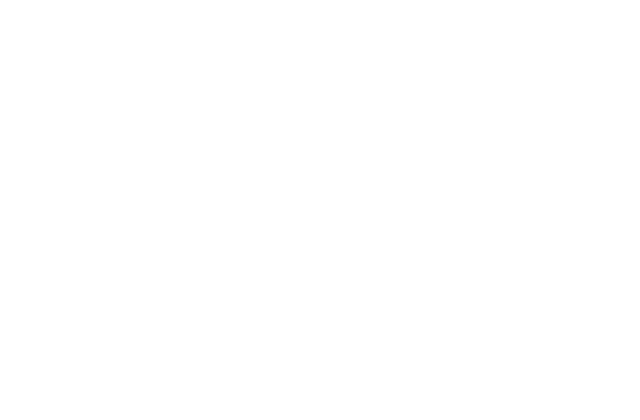
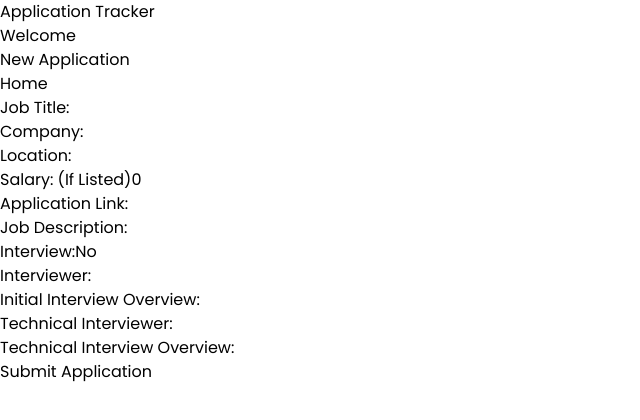
Before and after one commit to Robert-Best-2116/Group-Project, a React (Create React App) app in the folder client/: page /application in a window 1280 px wide. Before the commit this address had no page. Shown: the top 420 px of the page, without its empty margins (0-640 px from the left). Built offline with nearby package versions, Linux system fonts and the light colour scheme.

Commit message:
Added validations to Create page and completed Edit page. Fixed an error in backend controllers for update method.

```diff
--- a/client/src/App.js
+++ b/client/src/App.js
@@ -4,35 +4,23 @@
 import Dashboard from "./components/Dashboard";
 import ViewPost from "./components/ViewPost";
 import { useState } from "react";
-import CreatePost from "./components/CreatePost";
-
+import Create from "./components/Create";
+import Edit from "./components/Edit";
 
 function App() {
-  // STATE VALUE TO HOLD ALL APPLICATIONS - Alex
-  // WILL BE USED BY CreatePost AND Dashboard - Alex
-  const [applications, setApplications] = useState([]);
-
   return (
     <Router>
-
       <div className="App">
         <Routes>
           <Route path="/dashboard" element={<Dashboard />} />
           {/* Will need to implement ID in Route and on Button in card in Dashboard page*/}
           <Route path="/view" element={<ViewPost />} />
           {/* CREATE APPLICATION PAGE BELOW - Alex */}
-          <Route
-            path="/create"
-            element={
-              <CreatePost
-                applications={applications}
-                setApplications={setApplications}
-              />
-            }
-          />
+          <Route path="/application" element={<Create />} />
+          {/* EDIT APPLICATION PAGE BELOW - Alex */}
+          <Route path="/application/edit/:id" element={<Edit />} />
         </Routes>
       </div>
-
     </Router>
   );
 }
--- /dev/null
+++ b/client/src/components/Create.jsx
@@ -0,0 +1,188 @@
+import axios from "axios";
+import React, { useState } from "react";
+import { useNavigate, Link } from "react-router-dom";
+
+const Create = (props) => {
+  // PROPS, ERRORS AND SHORTCUTS
+  const [errors, setErrors] = useState({});
+  const navigate = useNavigate();
+
+  // STATE VARIABLES FOR THE FORM
+  const [jobTitle, setJobTitle] = useState("");
+  const [company, setCompany] = useState("");
+  const [location, setLocation] = useState("");
+  const [salary, setSalary] = useState(0);
+  const [applicationLink, setApplicationLink] = useState("");
+  const [jobDescription, setJobDescription] = useState("");
+  const [interview, setInterview] = useState("No");
+  const [interviewer, setInterviewer] = useState("");
+  const [overview, setOverview] = useState("");
+  const [technicalInterviewer, setTechnicalInterviewer] = useState("");
+  const [technicalOverview, setTechnicalOverview] = useState("");
+  const [userName, setUserName] = useState("TEST");
+  const [userId, setUserId] = useState(12345);
+
+  // userName and userId HIDDEN INPUTS WILL BE NEEDED
+
+  const onSubmitHandler = (e) => {
+    e.preventDefault();
+    axios
+      .post("http://localhost:8000/api/application", {
+        jobTitle,
+        company,
+        location,
+        salary,
+        applicationLink,
+        jobDescription,
+        interview,
+        interviewer,
+        overview,
+        technicalInterviewer,
+        technicalOverview,
+        userName,
+        userId,
+      })
+      .then((res) => {
+        console.log(res.data);
+        navigate(`/dashboard`);
+      })
+      .catch((err) => {
+        console.log(err);
+        setErrors(err.response.data.err.errors);
+        // console.log(errors.jobTitle.message);
+      });
+  };
+
+  return (
+    <div>
+      <div>
+        <p>Application Tracker</p>
+        <p>Welcome {/* INSERT USER NAME HERE*/}</p>
+      </div>
+      <div>
+        <p>New Application</p>
+        <Link to="/dashboard">Home</Link>
+      </div>
+      <form onSubmit={onSubmitHandler}>
+        {errors.jobTitle ? (
+          <p style={{ color: "red" }}>{errors.jobTitle.message}</p>
+        ) : (
+          ""
+        )}
+        <p>
+          <label>Job Title:</label>
+          <input
+            type="text"
+            value={jobTitle}
+            onChange={(e) => setJobTitle(e.target.value)}
+          />
+        </p>
+        {errors.company ? (
+          <p style={{ color: "red" }}>{errors.company.message}</p>
+        ) : (
+          ""
+        )}
+        <p>
+          <label>Company:</label>
+          <input
+            type="text"
+            value={company}
+            onChange={(e) => setCompany(e.target.value)}
+          />
+        </p>
+        {errors.location ? (
+          <p style={{ color: "red" }}>{errors.location.message}</p>
+        ) : (
+          ""
+        )}
+        <p>
+          <label>Location:</label>
+          <input
+            type="text"
+            value={location}
+            onChange={(e) => setLocation(e.target.value)}
+          />
+        </p>
+        <p>
+          <label>Salary: (If Listed)</label>
+          <input
+            type="number"
+            value={salary}
+            onChange={(e) => setSalary(e.target.value)}
+          />
+        </p>
+        {errors.applicationLink ? (
+          <p style={{ color: "red" }}>{errors.applicationLink.message}</p>
+        ) : (
+          ""
+        )}
+        <p>
+          <label>Application Link:</label>
+          <input
+            type="text"
+            value={applicationLink}
+            onChange={(e) => setApplicationLink(e.target.value)}
+          />
+        </p>
+        {errors.jobDescription ? (
+          <p style={{ color: "red" }}>{errors.jobDescription.message}</p>
+        ) : (
+          ""
+        )}
+        <p>
+          <label>Job Description:</label>
+          <input
+            type="text"
+            value={jobDescription}
+            onChange={(e) => setJobDescription(e.target.value)}
+          />
+        </p>
+        <p>
+          <label>Interview:</label>
+          <input
+            type="text"
+            value={interview}
+            onChange={(e) => setInterview(e.target.value)}
+          />
+        </p>
+        <p>
+          <label>Interviewer:</label>
+          <input
+            type="text"
+            value={interviewer}
+            onChange={(e) => setInterviewer(e.target.value)}
+          />
+        </p>
+        <p>
+          <label>Initial Interview Overview:</label>
+          <input
+            type="text"
+            value={overview}
+            onChange={(e) => setOverview(e.target.value)}
+          />
+        </p>
+        <p>
+          <label>Technical Interviewer:</label>
+          <input
+            type="text"
+            value={technicalInterviewer}
+            onChange={(e) => setTechnicalInterviewer(e.target.value)}
+          />
+        </p>
+        <p>
+          <label>Technical Interview Overview:</label>
+          <input
+            type="text"
+            value={technicalOverview}
+            onChange={(e) => setTechnicalOverview(e.target.value)}
+          />
+        </p>
+        <input type="hidden" value={userName} />
+        <input type="hidden" value={userId} />
+        <input type="submit" value="Submit Application" />
+      </form>
+    </div>
+  );
+};
+
+export default Create;
--- a/client/src/components/CreatePost.jsx
+++ b/client/src/components/Edit.jsx
@@ -1,12 +1,12 @@
+import React, { useEffect, useState } from "react";
 import axios from "axios";
-import React, { useState } from "react";
-import { useNavigate, Link } from "react-router-dom";
+import { Link, useNavigate, useParams } from "react-router-dom";
 
-const CreatePost = (props) => {
-  // PROPS, ERRORS AND SHORTCUTS
-  const { applications, setApplications } = props;
+const Edit = () => {
+  // ERRORS AND SHORTCUTS
   const [errors, setErrors] = useState({});
   const navigate = useNavigate();
+  const { id } = useParams();
 
   // STATE VARIABLES FOR THE FORM
   const [jobTitle, setJobTitle] = useState("");
@@ -23,12 +23,41 @@
   const [userName, setUserName] = useState("TEST");
   const [userId, setUserId] = useState(12345);
 
-  // userName and userId HIDDEN INPUTS WILL BE NEEDED
+  // DELETE METHOD
+  const deleteApplication = (id) => {
+    axios
+      .delete(`http://localhost:8000/api/application/${id}`)
+      .then((res) => {
+        navigate("/dashboard");
+      })
+      .catch((err) => console.log(err));
+  };
 
-  const onSubmitHandler = (e) => {
+  // GET REQUEST FOR PRE FILLED FORM
+  useEffect(() => {
+    axios
+      .get(`http://localhost:8000/api/application/${id}`)
+      .then((res) => {
+        setJobTitle(res.data.jobTitle);
+        setCompany(res.data.company);
+        setLocation(res.data.location);
+        setSalary(res.data.salary);
+        setApplicationLink(res.data.applicationLink);
+        setJobDescription(res.data.jobDescription);
+        setInterview(res.data.interview);
+        setInterviewer(res.data.interviewer);
+        setOverview(res.data.overview);
+        setTechnicalInterviewer(res.data.technicalInterviewer);
+        setTechnicalOverview(res.data.technicalOverview);
+      })
+      .catch((err) => console.log(err));
+  }, []);
+
+  // UPDATE METHOD
+  const update = (e) => {
     e.preventDefault();
     axios
-      .post("http://localhost:8000/api/application", {
+      .patch(`http://localhost:8000/api/application/${id}`, {
         jobTitle,
         company,
         location,
@@ -44,16 +73,15 @@
         userId,
       })
       .then((res) => {
-        // console.log("then");
-        console.log(res.data);
-        // navigate(`/dashboard`);
+        console.log(res);
+        navigate(`/application/${id}`);
       })
       .catch((err) => {
-        // console.log("theeeeeen");
         console.log(err);
         setErrors(err.response.data.err.errors);
       });
   };
+
   return (
     <div>
       <div>
@@ -61,10 +89,15 @@
         <p>Welcome {/* INSERT USER NAME HERE*/}</p>
       </div>
       <div>
-        <p>New Application</p>
+        <p>Edit Application</p>
         <Link to="/dashboard">Home</Link>
       </div>
-      <form onSubmit={onSubmitHandler}>
+      <form onSubmit={update}>
+        {errors.jobTitle ? (
+          <p style={{ color: "red" }}>{errors.jobTitle.message}</p>
+        ) : (
+          ""
+        )}
         <p>
           <label>Job Title:</label>
           <input
@@ -73,6 +106,11 @@
             onChange={(e) => setJobTitle(e.target.value)}
           />
         </p>
+        {errors.company ? (
+          <p style={{ color: "red" }}>{errors.company.message}</p>
+        ) : (
+          ""
+        )}
         <p>
           <label>Company:</label>
           <input
@@ -81,6 +119,11 @@
             onChange={(e) => setCompany(e.target.value)}
           />
         </p>
+        {errors.location ? (
+          <p style={{ color: "red" }}>{errors.location.message}</p>
+        ) : (
+          ""
+        )}
         <p>
           <label>Location:</label>
           <input
@@ -97,6 +140,11 @@
             onChange={(e) => setSalary(e.target.value)}
           />
         </p>
+        {errors.applicationLink ? (
+          <p style={{ color: "red" }}>{errors.applicationLink.message}</p>
+        ) : (
+          ""
+        )}
         <p>
           <label>Application Link:</label>
           <input
@@ -105,6 +153,11 @@
             onChange={(e) => setApplicationLink(e.target.value)}
           />
         </p>
+        {errors.jobDescription ? (
+          <p style={{ color: "red" }}>{errors.jobDescription.message}</p>
+        ) : (
+          ""
+        )}
         <p>
           <label>Job Description:</label>
           <input
@@ -155,10 +208,19 @@
         </p>
         <input type="hidden" value={userName} />
         <input type="hidden" value={userId} />
-        <input type="submit" value="Submit Application" />
+        <input type="submit" value="Edit Application" />
       </form>
+      <p>
+        <Link
+          onClick={(e) => {
+            deleteApplication(id);
+          }}
+        >
+          Delete
+        </Link>
+      </p>
     </div>
   );
 };
 
-export default CreatePost;
+export default Edit;
```
Also changed, not shown: 1 other file (tests, documents, lock files or other folders).
